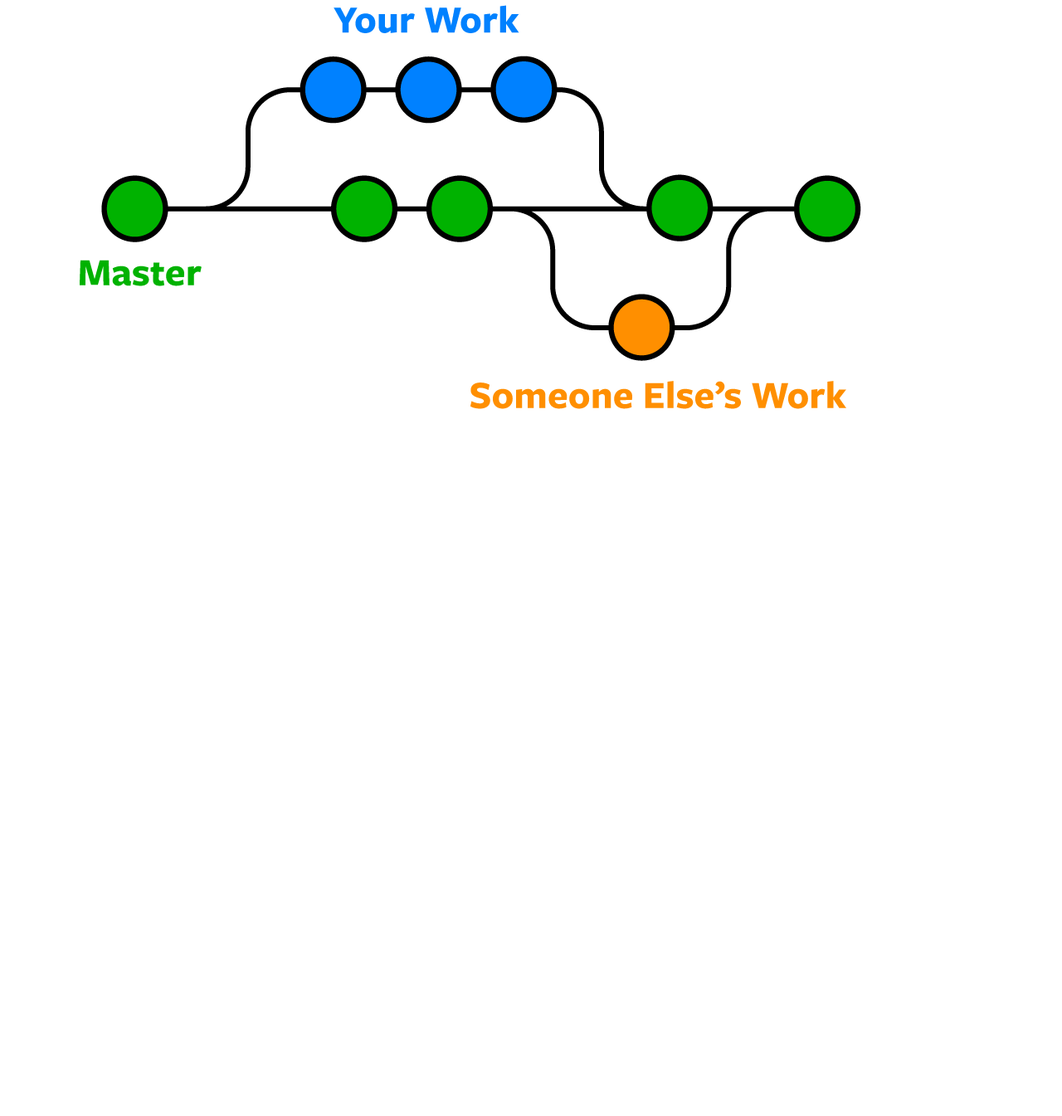
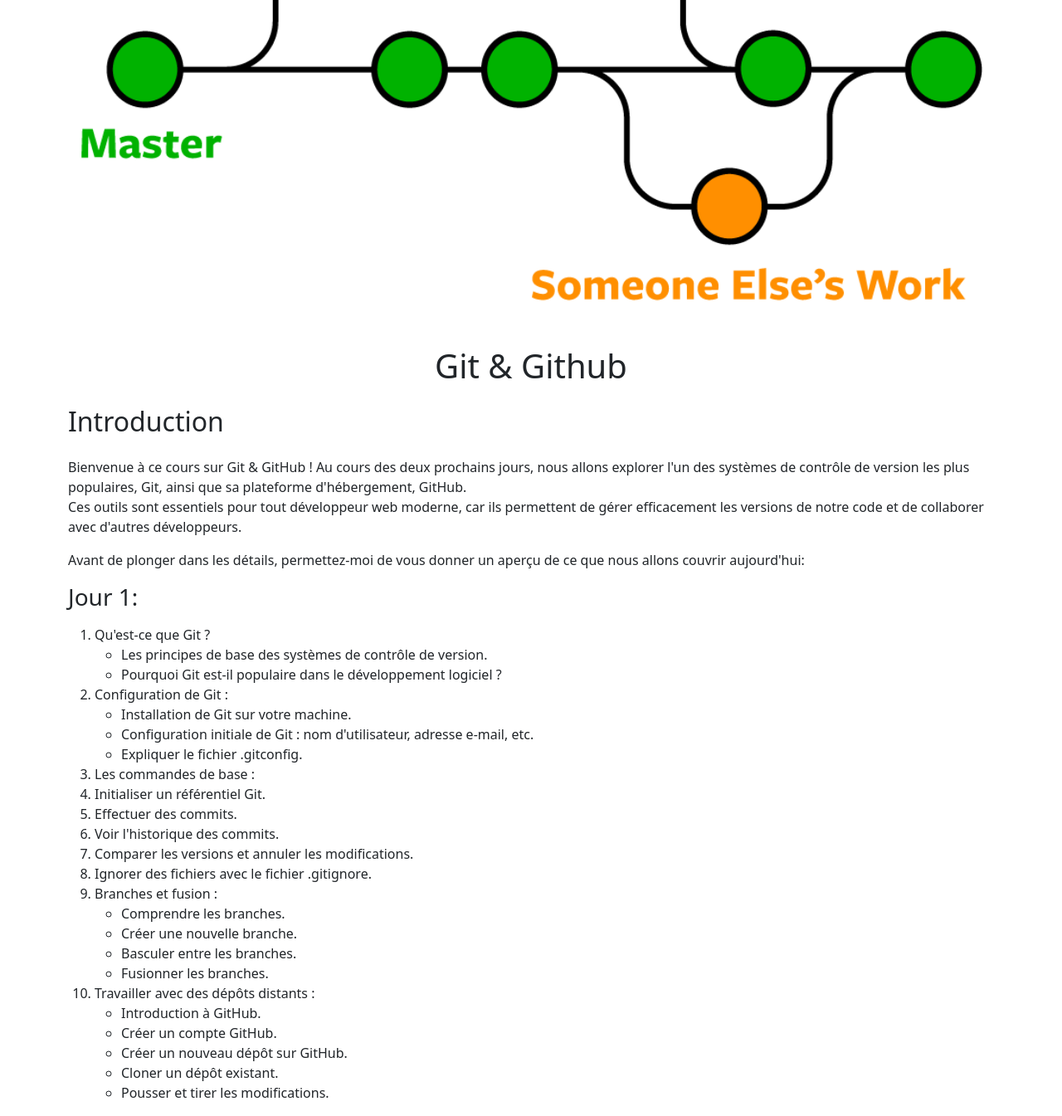
Before and after one commit to JulienLebron/git-github, a plain HTML site: page index.html in a window 1280 px wide. Shown: the part 307-1652 px from the top of the page at 83% size. Before the commit the page ends 806 px from the top, so only its background shows below. Drawn offline with nearby package versions, Linux system fonts and the light colour scheme.

Commit message:
Création branch julien + modification index.html

```diff
--- a/index.html
+++ b/index.html
@@ -1,19 +1,24 @@
 <!DOCTYPE html>
 <html lang="fr">
+
 <head>
     <meta charset="UTF-8">
     <meta http-equiv="X-UA-Compatible" content="IE=edge">
     <meta name="viewport" content="width=device-width, initial-scale=1.0">
-    <link href="https://cdn.jsdelivr.net/npm/bootstrap@5.3.0-alpha3/dist/css/bootstrap.min.css" rel="stylesheet" integrity="sha384-KK94CHFLLe+nY2dmCWGMq91rCGa5gtU4mk92HdvYe+M/SXH301p5ILy+dN9+nJOZ" crossorigin="anonymous">
+    <link href="https://cdn.jsdelivr.net/npm/bootstrap@5.3.0-alpha3/dist/css/bootstrap.min.css" rel="stylesheet"
+        integrity="sha384-KK94CHFLLe+nY2dmCWGMq91rCGa5gtU4mk92HdvYe+M/SXH301p5ILy+dN9+nJOZ" crossorigin="anonymous">
     <link rel="stylesheet" href="./style/style.css">
     <title>Git & Github</title>
 </head>
+
 <body>
 
     <nav class="navbar navbar-expand-lg bg-dark" data-bs-theme="dark">
         <div class="container-fluid">
             <a class="navbar-brand" href="#">Git & Github</a>
-          <button class="navbar-toggler" type="button" data-bs-toggle="collapse" data-bs-target="#navbarSupportedContent" aria-controls="navbarSupportedContent" aria-expanded="false" aria-label="Toggle navigation">
+            <button class="navbar-toggler" type="button" data-bs-toggle="collapse"
+                data-bs-target="#navbarSupportedContent" aria-controls="navbarSupportedContent" aria-expanded="false"
+                aria-label="Toggle navigation">
                 <span class="navbar-toggler-icon"></span>
             </button>
             <div class="collapse navbar-collapse" id="navbarSupportedContent">
@@ -30,16 +35,65 @@
     </nav>
 
     <div class="container mt-5">
-        <h1>Git & Github</h1>
-        <h2>Introduction</h2>
-        <p>Git est un logiciel de versioning.<br>Git va sauvegarder vos fichiers sous des versions différentes.</p>
-        <p>Tout le monde utilise Git pour créer des versions et sauvegarder son travail.</p>
+        <div class="img-container">
             <img src="./img/git-branches-merge.png" alt="image arbre git">
+        </div>
+        <h1 class="text-center mt-5">Git & Github</h1>
+        <h2 class="my-4">Introduction</h2>
+        <p>Bienvenue à ce cours sur Git & GitHub ! Au cours des deux prochains jours, nous allons explorer l'un des
+            systèmes de contrôle de version les plus populaires, Git, ainsi que sa plateforme d'hébergement, GitHub.<br>
+            Ces outils sont essentiels pour tout développeur web moderne, car ils permettent de gérer efficacement les
+            versions de notre code et de collaborer avec d'autres développeurs.</p>
+        <p>Avant de plonger dans les détails, permettez-moi de vous donner un aperçu de ce que nous allons couvrir
+            aujourd'hui:</p>
+        <h3 class="my-3">Jour 1:</h3>
+        <ol>
+            <li> Qu'est-ce que Git ?
+                <ul>
+                    <li>Les principes de base des systèmes de contrôle de version.</li>
+                    <li>Pourquoi Git est-il populaire dans le développement logiciel ?</li>
+                </ul>
+            </li>
+            <li> Configuration de Git :
+                <ul>
+                    <li>Installation de Git sur votre machine.</li>
+                    <li>Configuration initiale de Git : nom d'utilisateur, adresse e-mail, etc.</li>
+                    <li>Expliquer le fichier .gitconfig.</li>
+                </ul>
+            </li>
+            <li> Les commandes de base :
+            <li>Initialiser un référentiel Git.</li>
+            <li>Effectuer des commits.</li>
+            <li>Voir l'historique des commits.</li>
+            <li>Comparer les versions et annuler les modifications.</li>
+            <li>Ignorer des fichiers avec le fichier .gitignore.</li>
+            </li>
+            <li> Branches et fusion :
+                <ul>
+                    <li>Comprendre les branches.</li>
+                    <li>Créer une nouvelle branche.</li>
+                    <li>Basculer entre les branches.</li>
+                    <li>Fusionner les branches.</li>
+                </ul>
+            </li>
+            <li> Travailler avec des dépôts distants :
+                <ul>
+                    <li>Introduction à GitHub.</li>
+                    <li>Créer un compte GitHub.</li>
+                    <li>Créer un nouveau dépôt sur GitHub.</li>
+                    <li>Cloner un dépôt existant.</li>
+                    <li>Pousser et tirer les modifications.</li>
+                </ul>
+            </li>
+        </ol>
     </div>
 
 
 
 
-    <script src="https://cdn.jsdelivr.net/npm/bootstrap@5.3.0-alpha3/dist/js/bootstrap.bundle.min.js" integrity="sha384-ENjdO4Dr2bkBIFxQpeoTz1HIcje39Wm4jDKdf19U8gI4ddQ3GYNS7NTKfAdVQSZe" crossorigin="anonymous"></script>
+    <script src="https://cdn.jsdelivr.net/npm/bootstrap@5.3.0-alpha3/dist/js/bootstrap.bundle.min.js"
+        integrity="sha384-ENjdO4Dr2bkBIFxQpeoTz1HIcje39Wm4jDKdf19U8gI4ddQ3GYNS7NTKfAdVQSZe" crossorigin="anonymous">
+    </script>
 </body>
+
 </html>
--- a/style/style.css
+++ b/style/style.css
@@ -0,0 +1,10 @@
+
+
+.img-container {
+    width: 100%;
+}
+
+.img-container img {
+    width: 100%;
+    height: auto;
+}
```
Lines whose indentation alone changed are shown as unchanged.
